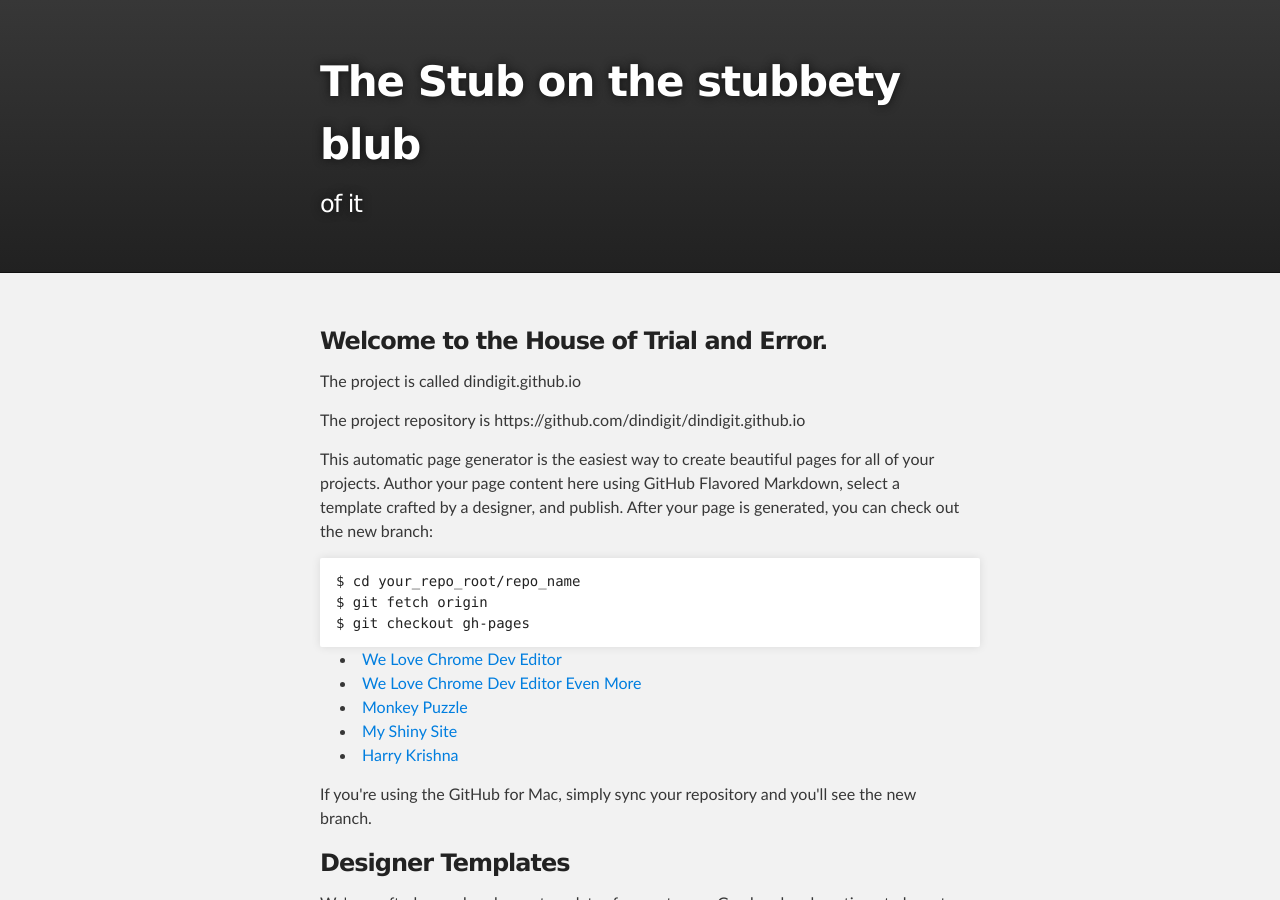
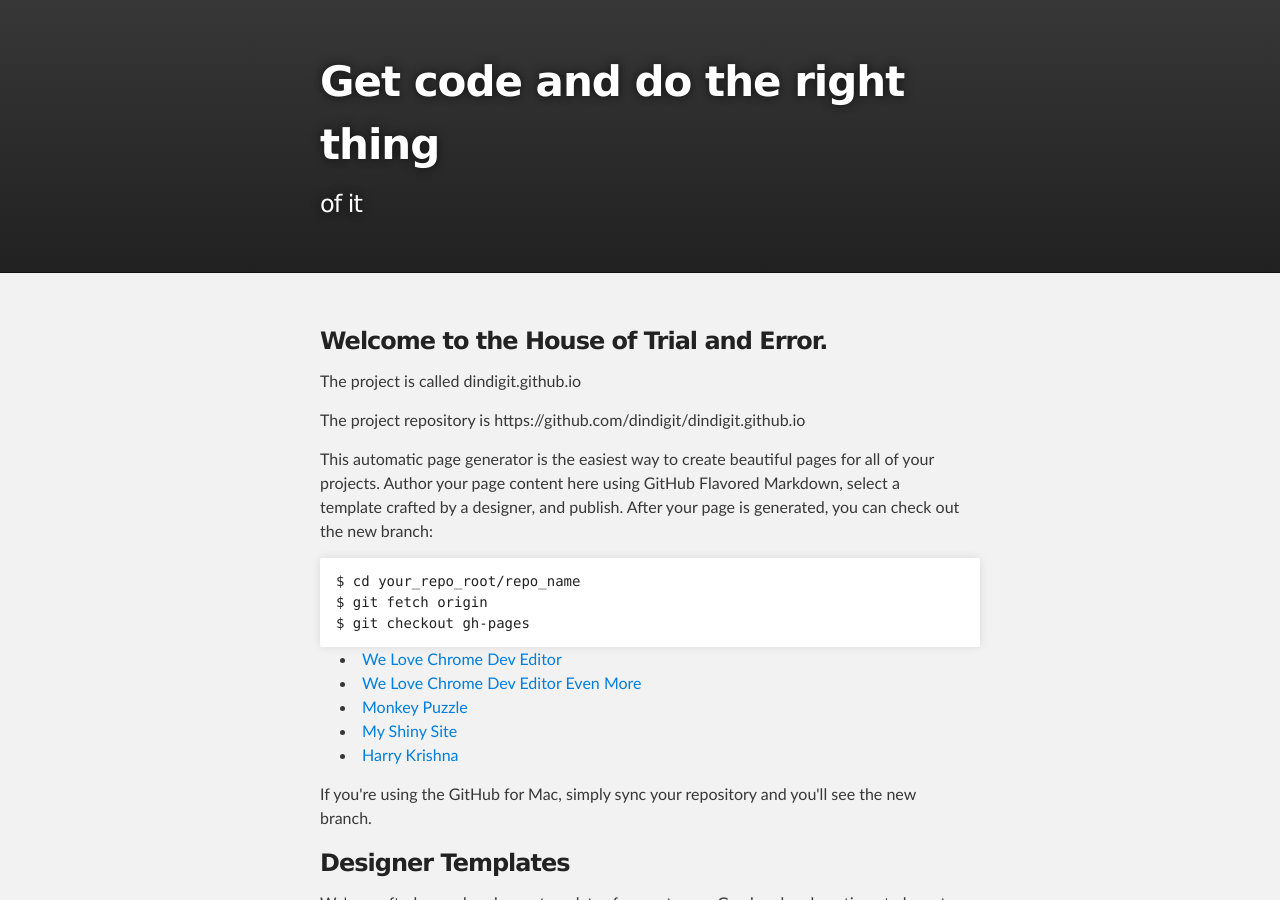
Before and after one commit to dindigit/dindigit.github.io, a Jekyll site: the page built from index.html, in a window 1280 px wide and 900 px high. Built offline with Jekyll 4.4.1, drawn with Linux system fonts in a browser that asks for light colours.

Commit message:
Updated '_layouts/default.html' via CloudCannon

```diff
--- a/_layouts/default.html
+++ b/_layouts/default.html
@@ -13,7 +13,7 @@
     <div id="header_wrap" class="outer">
         <header class="inner">
 
-          <h1 id="project_title" class="editable">The Stub on the stubbety blub</h1>
+          <h1 id="project_title" class="editable">Get code and do the right thing</h1>
           <h2 id="project_tagline">of it</h2>
 
         </header>
```
